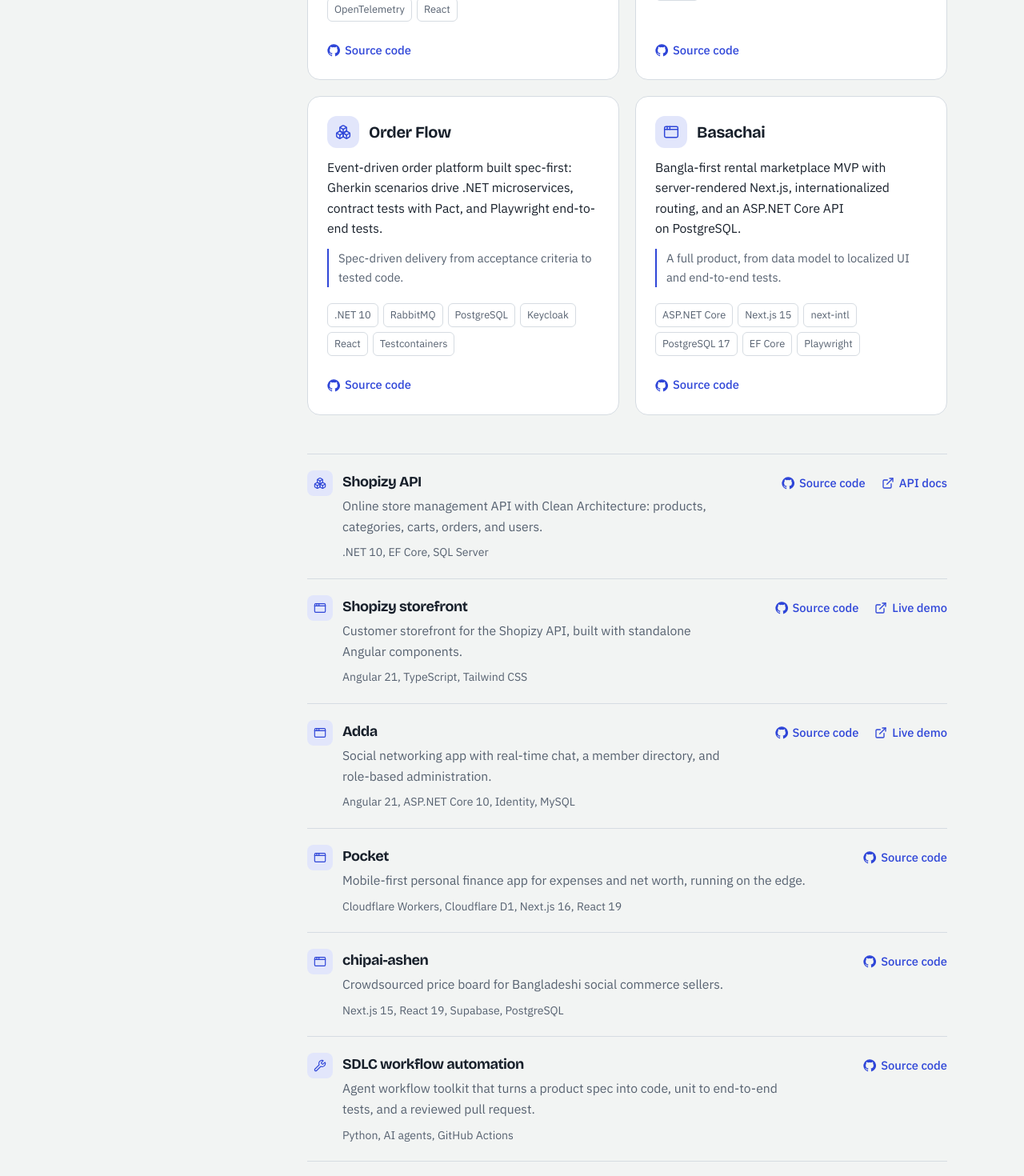
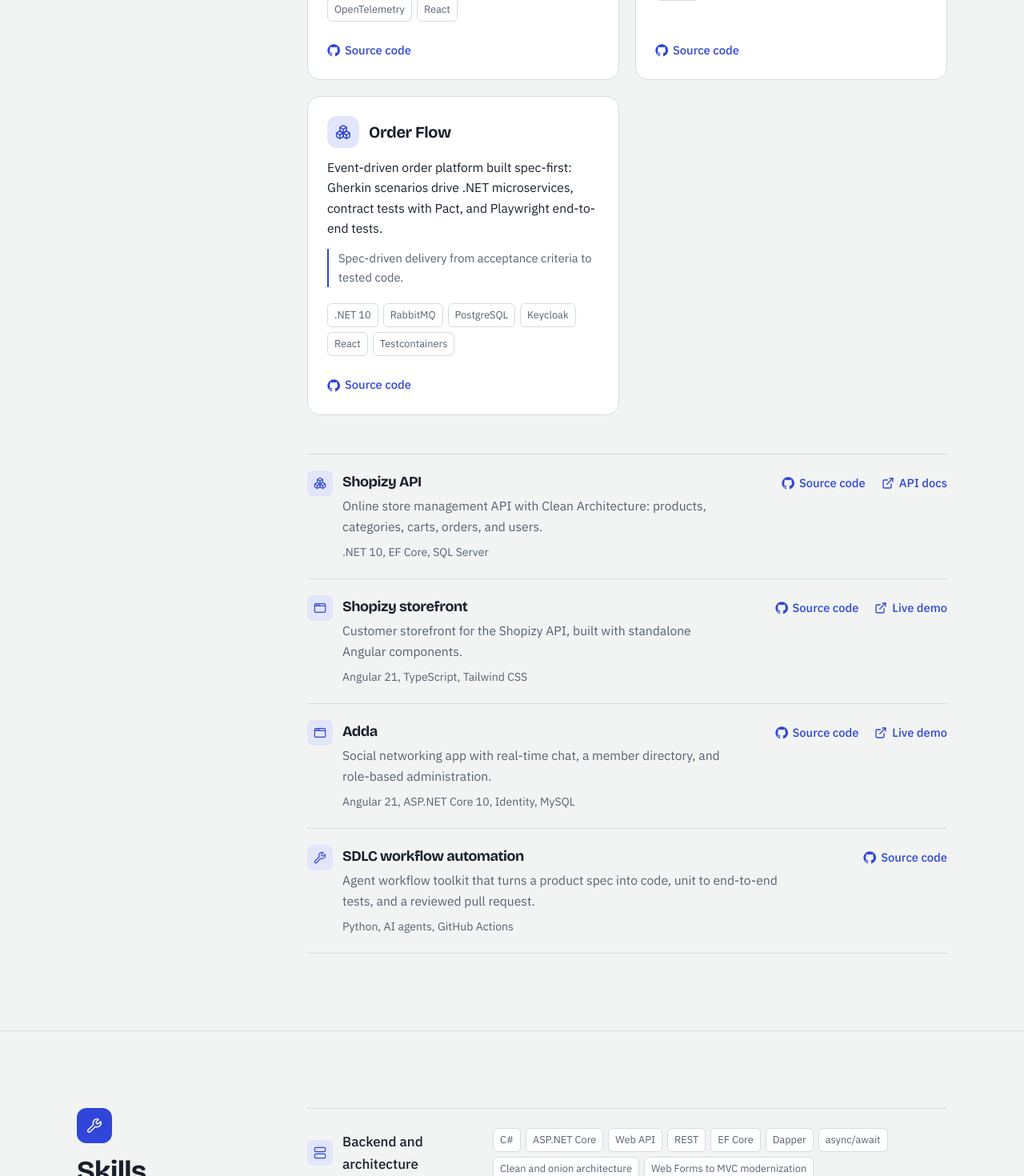
Before and after one commit to akazad13/akazad13.github.io, a React (Vite) app: page / in a window 1280 px wide. Shown: the part 3240-4710 px from the top of the page at 80% size. Built offline with nearby package versions, Linux system fonts and the light colour scheme.

Commit message:
content: remove Basachai, Pocket, and chipai-ashen from projects

```diff
--- a/src/data/portfolio.ts
+++ b/src/data/portfolio.ts
@@ -139,16 +139,6 @@
       repoUrl: 'https://github.com/akazad13/order-flow',
     },
     {
-      name: 'Basachai',
-      kind: 'product',
-      featured: true,
-      summary:
-        'Bangla-first rental marketplace MVP with server-rendered Next.js, internationalized routing, and an ASP.NET Core API on PostgreSQL.',
-      why: 'A full product, from data model to localized UI and end-to-end tests.',
-      tech: ['ASP.NET Core', 'Next.js 15', 'next-intl', 'PostgreSQL 17', 'EF Core', 'Playwright'],
-      repoUrl: 'https://github.com/akazad13/basachai',
-    },
-    {
       name: 'Shopizy API',
       kind: 'architecture',
       summary: 'Online store management API with Clean Architecture: products, categories, carts, orders, and users.',
@@ -172,20 +162,6 @@
       tech: ['Angular 21', 'ASP.NET Core 10', 'Identity', 'MySQL'],
       repoUrl: 'https://github.com/akazad13/adda',
       liveUrl: 'https://addaa.alwaysdata.net',
-    },
-    {
-      name: 'Pocket',
-      kind: 'product',
-      summary: 'Mobile-first personal finance app for expenses and net worth, running on the edge.',
-      tech: ['Cloudflare Workers', 'Cloudflare D1', 'Next.js 16', 'React 19'],
-      repoUrl: 'https://github.com/akazad13/pocket',
-    },
-    {
-      name: 'chipai-ashen',
-      kind: 'product',
-      summary: 'Crowdsourced price board for Bangladeshi social commerce sellers.',
-      tech: ['Next.js 15', 'React 19', 'Supabase', 'PostgreSQL'],
-      repoUrl: 'https://github.com/akazad13/chipai-ashen',
     },
     {
       name: 'SDLC workflow automation',
```
